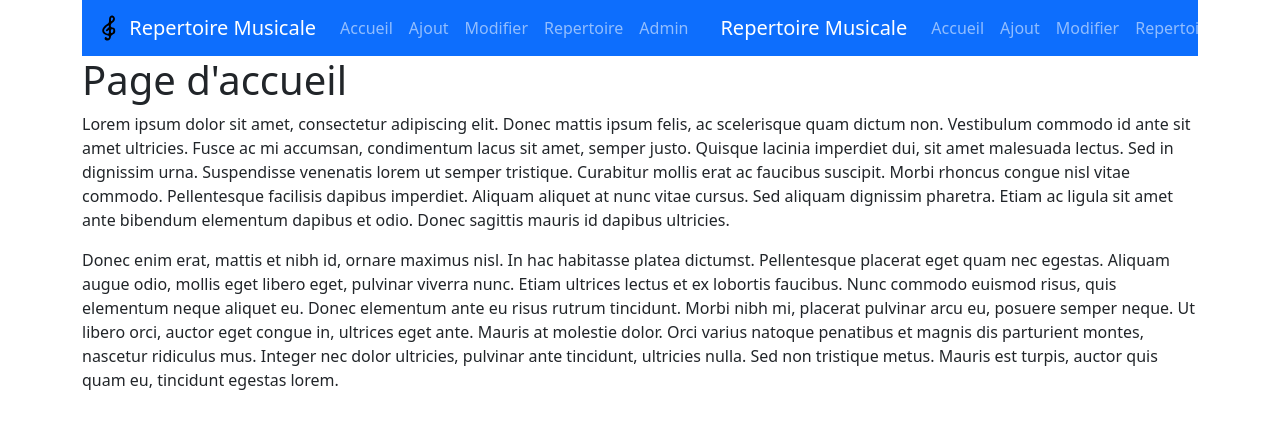
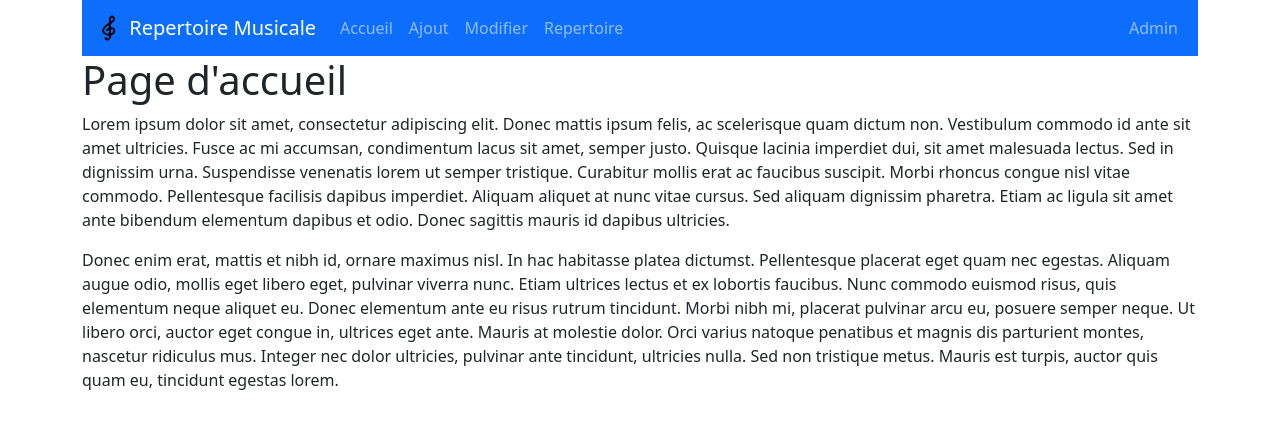
Before and after one commit to robaxx49/Exercise6-Jo-Sim-Kev, a React (Create React App) app in the folder frontend/: page / in a window 1280 px wide. Shown: the top 428 px of the page. Built offline with nearby package versions, Linux system fonts and the light colour scheme.

Commit message:
correction BarreNaviguation

```diff
--- a/frontend/src/BarreNavigation.js
+++ b/frontend/src/BarreNavigation.js
@@ -6,7 +6,7 @@ import Image from './image/logo.svg'
 
 
 export const BarreNavigation = () => {
-  return(
+  return (
     <Navbar bg="primary" variant="dark">
       <Container>
         <Navbar.Brand href="/"> <img
@@ -28,19 +28,6 @@ export const BarreNavigation = () => {
           <Nav.Link href="/admin">Admin</Nav.Link>
         </Nav>
       </Container>
-      <Container>
-        <Navbar.Brand href="/">Repertoire Musicale</Navbar.Brand>
-        <Nav className="me-auto">
-          <Nav.Link href="/">Accueil</Nav.Link>
-          <Nav.Link href="/ajout">Ajout</Nav.Link>
-          <Nav.Link href="/modifier">Modifier</Nav.Link>
-          <Nav.Link href="/repertoire">Repertoire</Nav.Link>
-
-        </Nav>
-        <Nav>
-          <Nav.Link href="/admin">Admin</Nav.Link>
-        </Nav>
-      </Container>
     </Navbar>
   )
 }
```
Lines whose indentation alone changed are shown as unchanged.
